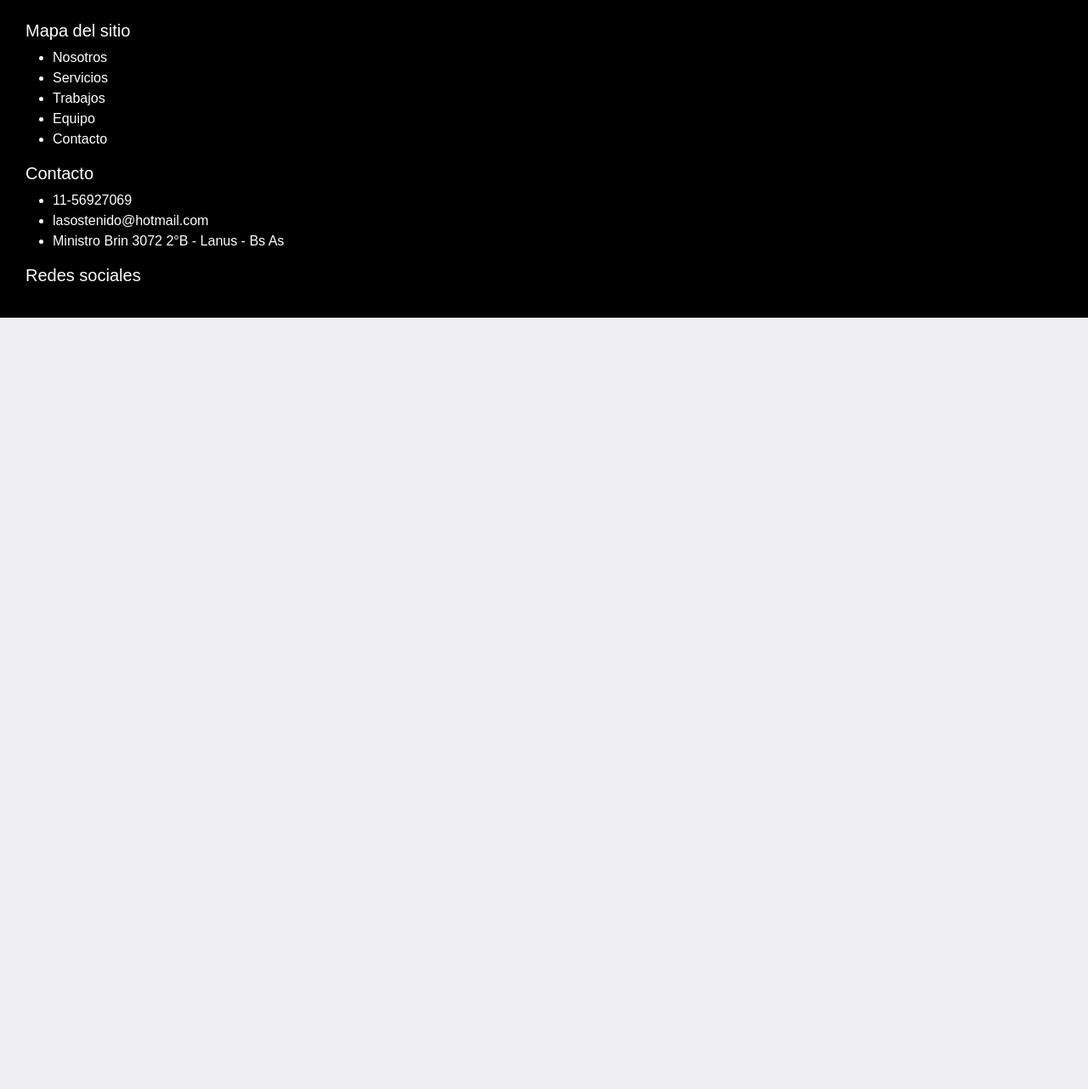
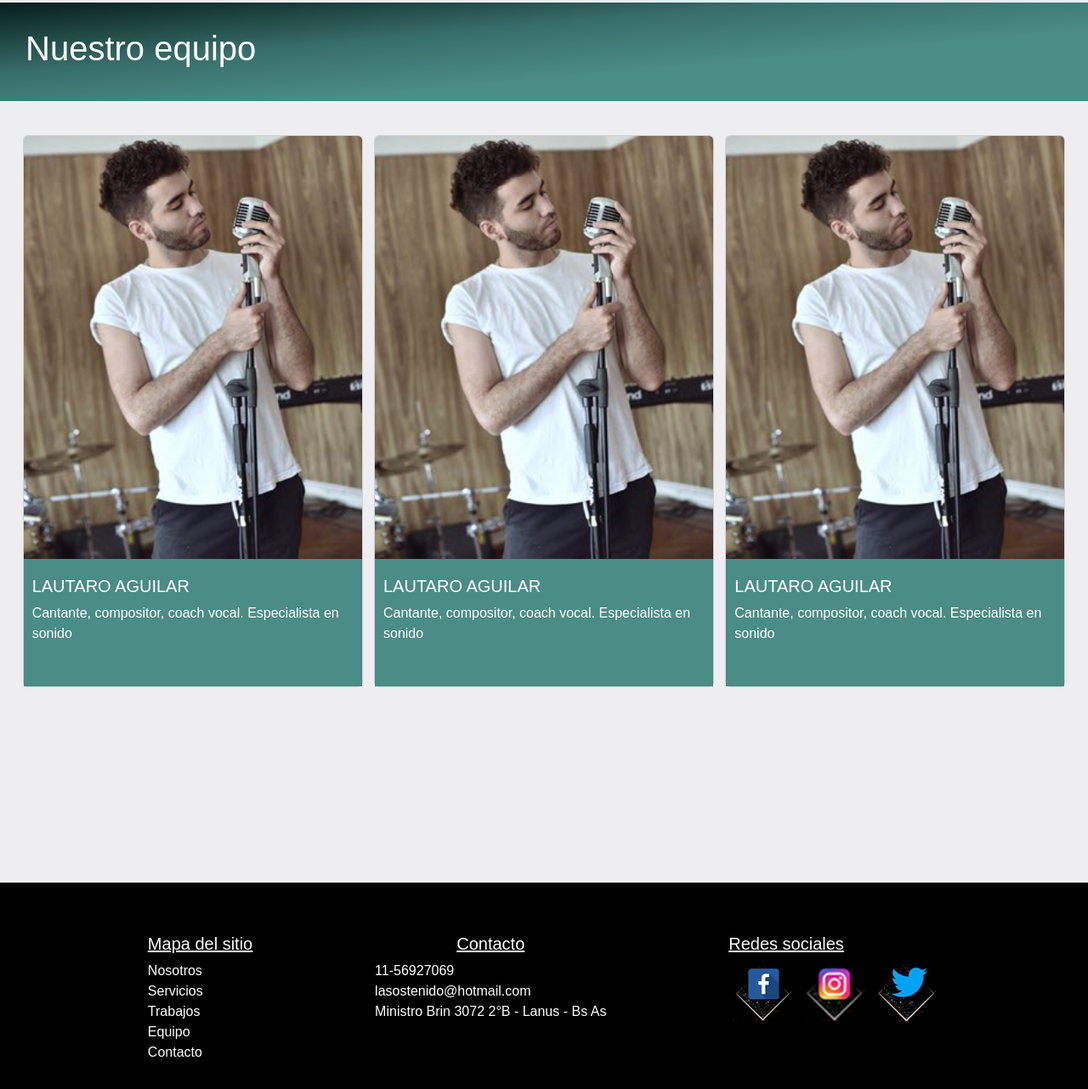
Before and after one commit to GabrielManzotti/LaSostenido, a website: page Pages/equipo.html in a window 1280 px wide. Shown: the part 178-1460 px from the top of the page at 85% size. Before the commit the page ends 800 px from the top, so only its background shows below. Drawn offline with nearby package versions, Linux system fonts and the light colour scheme; files that its build step writes are made by us from their sources.

Commit message:
pagina equipo

```diff
--- a/Pages/equipo.html
+++ b/Pages/equipo.html
@@ -10,9 +10,28 @@
     <link rel="preconnect" href="https://fonts.gstatic.com" crossorigin>
     <!--fonts-->
     <link href="https://fonts.googleapis.com/css2?family=Quicksand:wght@300;400;500&display=swap" rel="stylesheet">
+    <!-- CSS galeria -->
+    <link rel="stylesheet" href="https://cdnjs.cloudflare.com/ajax/libs/twitter-bootstrap/4.1.3/css/bootstrap.min.css">
+    <link rel="stylesheet" href="https://cdnjs.cloudflare.com/ajax/libs/font-awesome/4.7.0/css/font-awesome.min.css">
+    <link rel="stylesheet" href="assets/css/style.css">
     <!-- Css boostrap -->
     <link href="https://cdn.jsdelivr.net/npm/bootstrap@5.1.3/dist/css/bootstrap.min.css" rel="stylesheet"
         integrity="sha384-1BmE4kWBq78iYhFldvKuhfTAU6auU8tT94WrHftjDbrCEXSU1oBoqyl2QvZ6jIW3" crossorigin="anonymous">
+    <link rel="stylesheet" href="https://cdnjs.cloudflare.com/ajax/libs/font-awesome/4.7.0/css/font-awesome.min.css">
+    <link rel="stylesheet" href="assets/css/style.css">
+    <!-- Bootstrap CSS File -->
+    <link href="lib/bootstrap/css/bootstrap.min.css" rel="stylesheet">
+
+    <!-- Libraries CSS Files -->
+    <link href="lib/font-awesome/css/font-awesome.min.css" rel="stylesheet">
+    <link href="lib/animate/animate.min.css" rel="stylesheet">
+    <link href="lib/ionicons/css/ionicons.min.css" rel="stylesheet">
+    <link href="lib/owlcarousel/assets/owl.carousel.min.css" rel="stylesheet">
+    <link href="lib/lightbox/css/lightbox.min.css" rel="stylesheet">
+
+    <!-- Main Stylesheet File -->
+    <link href="cssmio/style.css" rel="stylesheet">
+
     <!--Mi css-->
     <link rel="stylesheet" href="../Pages/estilos.css">
     <title> La Sostenido </title>
@@ -60,29 +79,90 @@
         </nav>
 
     </header>
+
+    <section class="bodyTitulo">
+        <h1>Nuestro equipo</h1>
+    </section>
+
+
+
+    <section class="sectionEquipo" >
+        <div class="containerEquipo">
+
+            <div class="card divCard" style="width: 400px;">
+                <img src="../Imagenes varias/Lautaro.jpg" class="card-img-top" alt="Lautaro">
+                <div class="bodyCardEquipo">
+                    <h5>LAUTARO AGUILAR</h5>
+                    <p class="card-text">Cantante, compositor, coach vocal. Especialista en sonido</p>
+                </div>
+            </div>
+
+            <div class="card divCard" style="width: 400px;">
+                <img src="../Imagenes varias/Lautaro.jpg" class="card-img-top" alt="Lautaro">
+                <div class="bodyCardEquipo">
+                    <h5>LAUTARO AGUILAR</h5>
+                    <p class="card-text">Cantante, compositor, coach vocal. Especialista en sonido</p>
+                </div>
+            </div>
+
+            <div class="card divCard" style="width: 400px;">
+                <img src="../Imagenes varias/Lautaro.jpg" class="card-img-top" alt="Lautaro">
+                <div class="bodyCardEquipo">
+                    <h5>LAUTARO AGUILAR</h5>
+                    <p class="card-text">Cantante, compositor, coach vocal. Especialista en sonido</p>
+                </div>
+            </div>
+
+
+
+        </div>
+
+    </section>
+
+
+
+
+
+
+
     <footer class="footer">
+        <div class="footerContainer">
+            <div class="footerMapa">
                 <h5>Mapa del sitio</h5>
-        <ul>
+                <ul class="paddingNone">
                     <li><a href="./nosotros.html">Nosotros</a></li>
                     <li><a href="./servicios.html">Servicios</a></li>
                     <li><a href="./trabajos.html">Trabajos</a></li>
                     <li><a href="./equipo.html">Equipo</a></li>
                     <li><a href="./contacto.html">Contacto</a></li>
                 </ul>
-
+            </div>
+            <div class="footerContacto">
                 <h5><a href="./contacto.html">Contacto</a></h5>
-        <ul>
+                <div>
+                    <ul class="paddingNone">
                         <li type="disc">11-56927069</li>
                         <li type="disc">lasostenido@hotmail.com</li>
                         <li type="disc">Ministro Brin 3072 2°B - Lanus - Bs As</li>
                     </ul>
+                </div>
+            </div>
+            <div class="footerRedesSociales">
                 <h5>Redes sociales</h5>
-
+                <a href="https://www.facebook.com"><img src="../Logo/facebook.png" alt="Facebook"
+                        class="logoRSFooter"></a>
+                <a href="https://www.instagram.com"><img src="../Logo/instagram.png" alt="Instagram"
+                        class="logoRSFooter"></a>
+                <a href="https://www.twitter.com"><img src="../Logo/twitter.png" alt="Twitter" class="logoRSFooter"></a>
+            </div>
+        </div>
 
     </footer>
     <script src="https://cdn.jsdelivr.net/npm/bootstrap@5.1.3/dist/js/bootstrap.bundle.min.js"
         integrity="sha384-ka7Sk0Gln4gmtz2MlQnikT1wXgYsOg+OMhuP+IlRH9sENBO0LRn5q+8nbTov4+1p" crossorigin="anonymous">
     </script>
+
+
 </body>
 
 </html>
--- a/Pages/estilos.css
+++ b/Pages/estilos.css
@@ -104,7 +104,6 @@ body {
     justify-content: center;
     padding-top: 20px;
     padding-bottom: 20px;
-    border-top: solid 3px black;
     border-bottom: solid 3px black;
     background-color: #4A8C86;
     font-family: 'Barlow', sans-serif;
@@ -375,6 +374,8 @@ body {
 
 
 
+
+
 .contactoBodyMapMapa {
     width: 100%;
     height: 80%;
@@ -405,6 +406,39 @@ body {
     margin-top: 20px;
     margin-bottom: 40px;
 }
+
+/* equipo.html */
+
+.sectionEquipo {
+    height: 900px;
+
+}
+
+.containerEquipo {
+    margin-top: 20px;
+    padding: 20px;
+    display: flex;
+    justify-content: space-around;
+    flex-wrap: wrap;
+
+}
+
+.bodyCardEquipo {
+    padding-top: 20px;
+    padding-left: 10px;
+    padding-right: 10px;
+    background-color: #4A8C86;
+    height: 150px;
+    color: white;
+}
+
+.divCard:hover {
+    border: 2px solid black;
+
+    color: white;
+}
+
+
 
 
 
@@ -513,6 +547,13 @@ body {
 
 
 
+
+
+
+
+
+/* Medias queries */
+
 @media screen and (max-width: 800px) {
 
     .TamañoLogo {
@@ -564,8 +605,8 @@ body {
 
     }
 
-    .containerFormularioContacto{
-     margin-top: 40px;
+    .containerFormularioContacto {
+        margin-top: 40px;
         width: 500px;
     }
 
```
Also changed, not shown: Pages/contacto.html (+3 -0 lines), index.html (+2 -5 lines), Imagenes varias/Lautaro.jpg (added), Logo/Logo3.jpg. Lines whose indentation alone changed are shown as unchanged.
